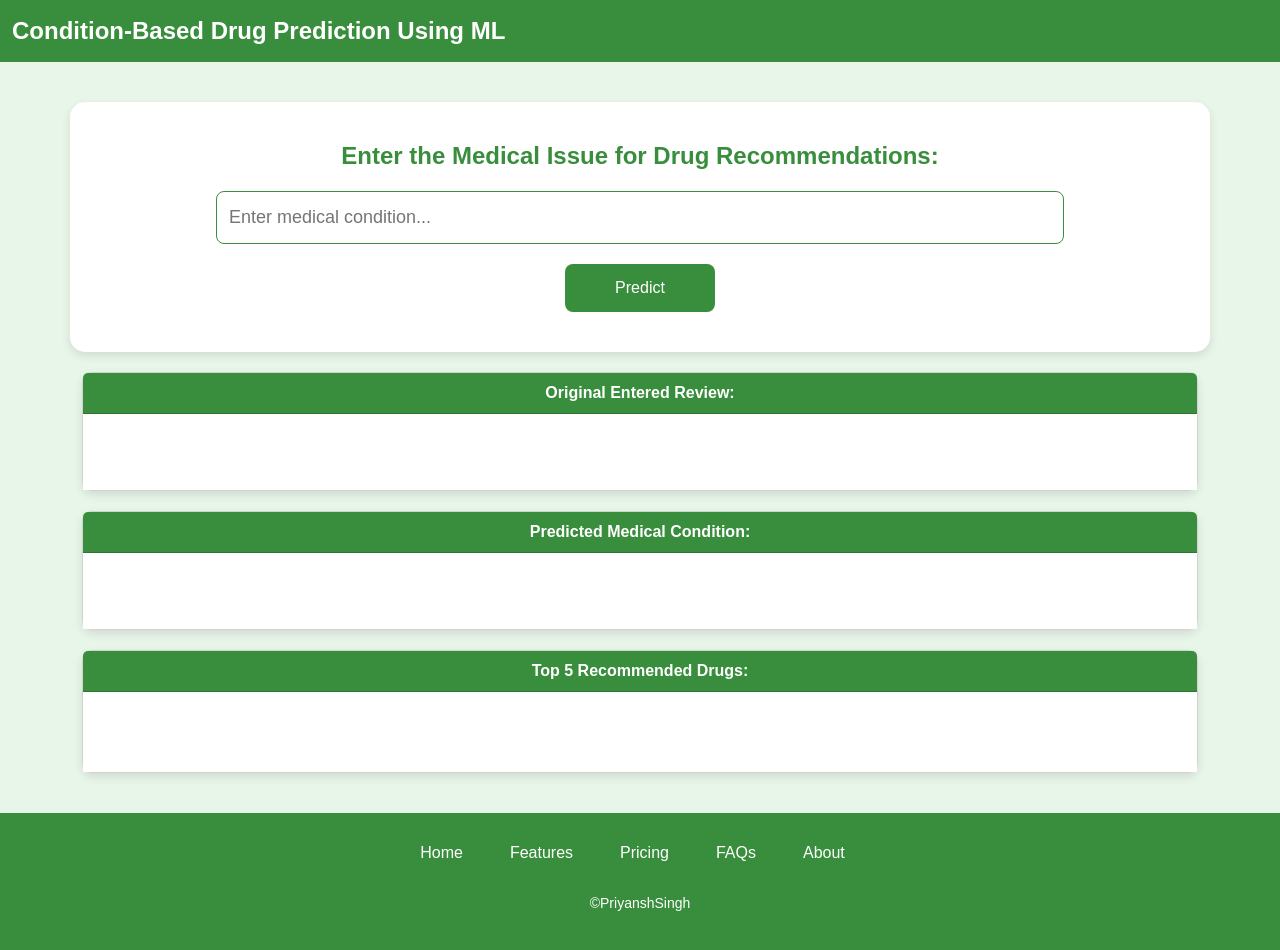
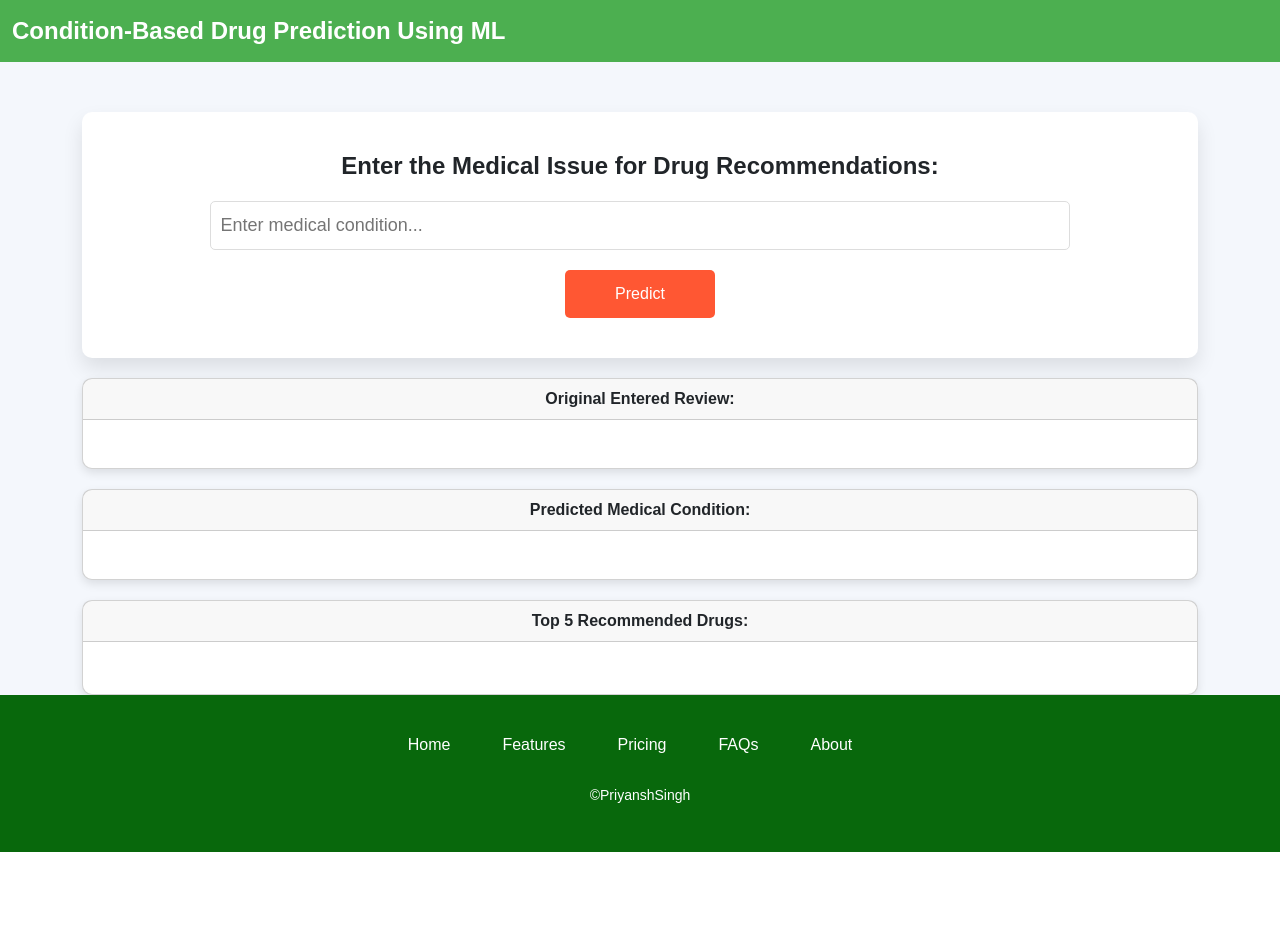
Before and after one commit to PriYanahsu/Disease-prediction-with-Drugs-recommanded-, a Flask app: template templates/predict.html in a window 1280 px wide. After the commit the page ends 852 px from the top, so only its background shows below. Run offline with Flask 3, Linux system fonts and the light colour scheme; the template is opened without the code that fills it, so the values that code supplies are empty; parts of the project's set-up code (start-up, migrations or seed data) failed here and were passed over.

Commit message:
Updated home.html

```diff
--- a/templates/predict.html
+++ b/templates/predict.html
@@ -12,11 +12,14 @@
             margin: 0;
             padding: 0;
             font-family: 'Arial', sans-serif;
-            background-color: #e8f5e9; /* Light green background */
+            background-color: #f4f7fc; /* Same background color as home page */
+            display: flex;
+            flex-direction: column;
+            height: 100vh;
         }
 
         .navbar {
-            background-color: #388e3c; /* Dark green for navbar */
+            background-color: #4CAF50; /* Same navbar background as home */
         }
 
         .navbar-brand {
@@ -26,73 +29,60 @@
         }
 
         .form-container {
+            padding: 40px 20px;
             background-color: #ffffff;
-            border-radius: 15px;
-            box-shadow: 0 4px 10px rgba(0, 0, 0, 0.1);
-            padding: 40px;
-            margin-top: 40px;
+            border-radius: 10px;
+            box-shadow: 0px 10px 20px rgba(0, 0, 0, 0.1);
+            margin-top: 50px;
+            flex: 1; /* Ensures the content area takes up available space */
+            text-align: center;
         }
 
         .form-container h4 {
             font-size: 24px;
+            font-weight: bold;
             margin-bottom: 20px;
-            font-weight: bold;
-            color: #388e3c; /* Green color for heading */
         }
 
         .input-field {
             width: 80%;
-            padding: 12px;
+            padding: 10px;
             font-size: 18px;
-            border: 1px solid #388e3c;
-            border-radius: 8px;
+            border: 1px solid #ddd;
+            border-radius: 5px;
             margin-bottom: 20px;
         }
 
         #submit {
             width: 150px;
             padding: 12px;
-            background-color: #388e3c; /* Green button */
+            background-color: #FF5733;
             color: white;
             border: none;
-            border-radius: 8px;
+            border-radius: 5px;
             font-size: 16px;
             cursor: pointer;
             transition: background-color 0.3s;
         }
 
         #submit:hover {
-            background-color: #2c6e2f; /* Darker green on hover */
+            background-color: #c0392b;
         }
 
-        .card-header {
-            background-color: #388e3c; /* Green card header */
-            color: white;
-            font-weight: bold;
-        }
-
-        .card-body {
-            background-color: #ffffff;
-            padding: 30px;
-        }
-
-        .result-text {
-            font-size: 18px;
-            color: #333;
-        }
-
-        .result-card {
+        .card {
             margin-top: 20px;
             border-radius: 10px;
-            box-shadow: 0 4px 10px rgba(0, 0, 0, 0.1);
+            box-shadow: 0px 4px 10px rgba(0, 0, 0, 0.1);
         }
 
         .footer {
-            background-color: #388e3c; /* Green footer */
+            background-color: #08680c;
             color: white;
-            padding: 20px;
+            padding: 30px;
             text-align: center;
-            margin-top: 40px;
+            width: 100%;
+            position: relative;
+            bottom: 0;
         }
 
         .footer ul {
@@ -102,7 +92,7 @@
 
         .footer ul li {
             display: inline;
-            margin-right: 15px;
+            margin-right: 20px;
         }
 
         .footer ul li a {
@@ -147,7 +137,8 @@
         </div>
     </nav>
 
-    <div class="container form-container text-center">
+    <div class="container">
+        <div class="form-container">
             <h4>Enter the Medical Issue for Drug Recommendations:</h4>
             <form method="POST" action='/predict'>
                 <input type="text" id="msg" name="rawtext" class="input-field" placeholder="Enter medical condition..." required>
@@ -155,34 +146,35 @@
                 <input type="submit" id="submit" value="Predict">
             </form>
         </div>
+    </div>
 
     <div class="container">
         <!-- Original Review Card -->
-        <div class="card result-card text-center">
+        <div class="card text-center">
             <div class="card-header">
                 <strong>Original Entered Review:</strong>
             </div>
             <div class="card-body">
-                <p id="new" class="result-text">
+                <p id="new">
                     {{ rawtext }}
                 </p>
             </div>
         </div>
 
         <!-- Predicted Medical Condition Card -->
-        <div class="card result-card text-center">
+        <div class="card text-center">
             <div class="card-header">
                 <strong>Predicted Medical Condition:</strong>
             </div>
             <div class="card-body">
-                <p id="new" class="result-text">
+                <p id="new">
                     {{ result }}
                 </p>
             </div>
         </div>
 
         <!-- Top 5 Recommended Drugs -->
-        <div class="card result-card text-center">
+        <div class="card text-center">
             <div class="card-header">
                 <strong><i class="fas fa-file-export"></i> Top 5 Recommended Drugs:</strong>
             </div>
```
Also changed, not shown: templates/home.html (line endings or trailing spaces). Lines whose indentation alone changed are shown as unchanged.
